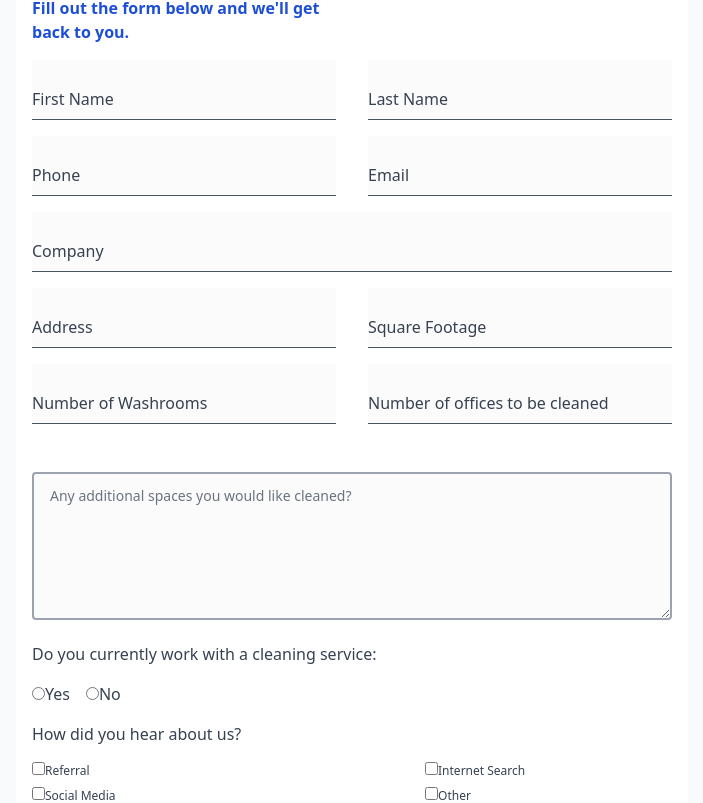
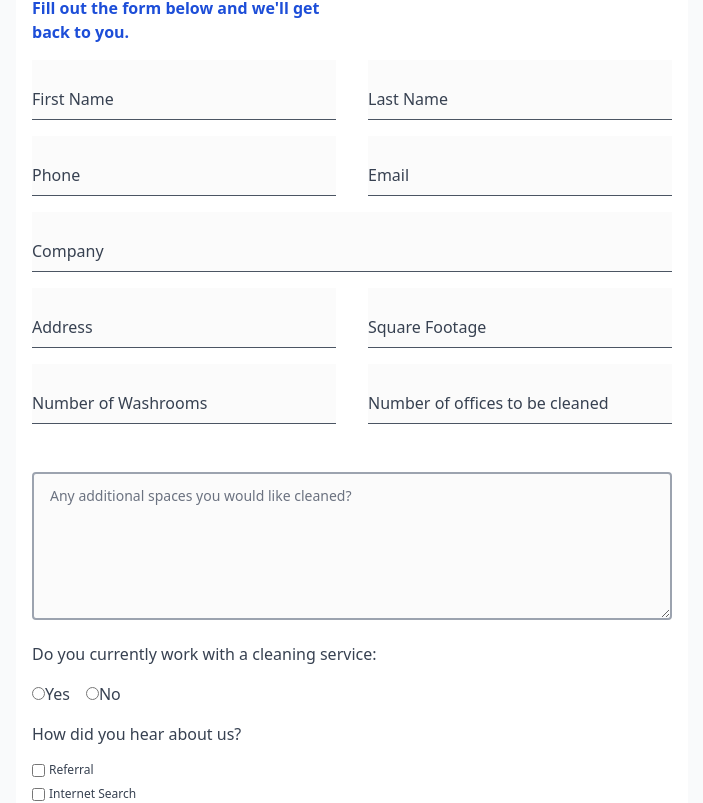
Before and after one commit to perfectscrub/perfect-scrub, a Next.js app: page /quote in a window 1280 px wide. Shown: the part 1000-1803 px from the top of the page, without its empty margins (288-991 px from the left). Built offline with nearby package versions, Linux system fonts and the light colour scheme.

Commit message:
extracted forms to components

```diff
--- a/pages/quote.jsx
+++ b/pages/quote.jsx
@@ -1,5 +1,6 @@
+import MonogramOverlay from "@/components/monogram-overlay/MonogramOverlay";
+import QuoteForm from "@/components/quote-form/QuoteForm";
 import Head from "next/head";
-import Link from "next/link";
 
 const Quote = () => {
   return (
@@ -17,270 +18,13 @@ const Quote = () => {
             Get A Quote
           </h1>
           {/* Monogran Overlay */}
-          <div className="ps-monogram-image object-cover w-72 h-72 absolute -bottom-5 lg:left-0 opacity-20 z-10"></div>
+          <MonogramOverlay />
           {/* Contact Info */}
           <div className="get-a-quote-image w-full lg:w-1/2 place-self-end"></div>
         </section>
 
         {/* Quote Form */}
-        <section className="contact bg-gradient-bl from-gray-50 to-blue-200 px-4 py-12 lg:pt-24 lg:pb-32">
-          {/* Form */}
-          <div className="text-gray-700 bg-white p-4 pb-8 mx-auto max-w-2xl">
-            <h2 className="font-sans text-4xl font-semibold mt-6">
-              Need a quote?
-            </h2>
-            <p className="text-gray-700 font-sans text-xl font-semibold mt-4 lg:w-1/2 italic">
-              or do you have a{" "}
-              <Link className="text-blue-500 underline" href="/contact">
-                question
-              </Link>
-              ?
-            </p>
-            <p className="text-blue-700 font-sans text-base font-semibold mt-4 lg:w-1/2">
-              Fill out the form below and we'll get back to you.
-            </p>
-            <form
-              action="success"
-              name="quote-large-form"
-              data-netlify="true"
-              autocomplete="off"
-              netlify-honeypot="bot-field"
-            >
-              <p className="hidden">
-                <label>
-                  Don’t fill this out if you’re human:{" "}
-                  <input name="bot-field" />
-                </label>
-              </p>
-              <div className="flex flex-col md:flex-row justify-between gap-x-8">
-                <div className="input-animated md:w-1/2">
-                  <input
-                    type="text"
-                    id="name"
-                    className="required-input"
-                    name="name"
-                    required
-                    pattern="\S+.*"
-                    minlength="1"
-                    maxlength="30"
-                    placeholder="the placeholder"
-                  />
-                  <label htmlFor="name" className="label-name">
-                    <span className="content-name">First Name</span>
-                  </label>
-                </div>
-                <div className="input-animated md:w-1/2">
-                  <input
-                    type="text"
-                    id="lastname"
-                    className="optional-input"
-                    name="lastname"
-                    minlength="0"
-                    maxlength="30"
-                    title="Please fill a last name. Not required."
-                    placeholder="the placeholder"
-                  />
-                  <label htmlFor="lastname" className="label-lastname">
-                    <span className="content-optional">Last Name</span>
-                  </label>
-                </div>
-              </div>
-              <div className="flex flex-col md:flex-row justify-between gap-x-8">
-                <div className="input-animated md:w-1/2">
-                  <input
-                    type="tel"
-                    id="phone"
-                    className="required-input"
-                    name="phone"
-                    required
-                    pattern="^\d{10}$"
-                    minlength="10"
-                    maxlength="10"
-                    title="No spaces required"
-                    placeholder="the placeholder"
-                  />
-                  <label htmlFor="phone" className="label-phone">
-                    <span className="content-phone">Phone</span>
-                  </label>
-                </div>
-                <div className="input-animated md:w-1/2">
-                  <input
-                    type="email"
-                    id="email"
-                    className="required-input"
-                    name="email"
-                    required
-                    placeholder="the placeholder"
-                  />
-                  <label htmlFor="email" className="label-email">
-                    <span className="content-email">Email</span>
-                  </label>
-                </div>
-              </div>
-              <div className="input-animated">
-                <input
-                  type="text"
-                  id="company"
-                  className="optional-input"
-                  name="company"
-                  pattern="\S*.*"
-                  maxlength="100"
-                  title="Please fill a company name. Not required."
-                  placeholder="the placeholder"
-                />
-                <label htmlFor="company" className="label-company">
-                  <span className="content-optional">Company</span>
-                </label>
-              </div>
-              <div className="flex flex-col md:flex-row justify-between gap-x-8">
-                <div className="input-animated md:w-1/2">
-                  <input
-                    type="text"
-                    id="address"
-                    className="optional-input"
-                    name="address"
-                    maxlength="150"
-                    title="Office Address"
-                    placeholder="the placeholder"
-                  />
-                  <label htmlFor="address" className="label-address">
-                    <span className="content-address">Address</span>
-                  </label>
-                </div>
-                <div className="input-animated md:w-1/2">
-                  <input
-                    type="number"
-                    id="sq-footage"
-                    className="optional-input"
-                    name="sq-footage"
-                    placeholder="the placeholder"
-                  />
-                  <label htmlFor="sq-footage" className="label-sq-footage">
-                    <span className="content-sq-footage">Square Footage</span>
-                  </label>
-                </div>
-              </div>
-              <div className="flex flex-col md:flex-row justify-between gap-x-8">
-                <div className="input-animated md:w-1/2">
-                  <input
-                    type="number"
-                    id="washrooms"
-                    className="optional-input"
-                    name="washrooms"
-                    maxlength="150"
-                    title="Number of washrooms"
-                    placeholder="the placeholder"
-                  />
-                  <label htmlFor="washrooms" className="label-washrooms">
-                    <span className="content-washrooms">
-                      Number of Washrooms
-                    </span>
-                  </label>
-                </div>
-                <div className="input-animated md:w-1/2">
-                  <input
-                    type="number"
-                    id="offices"
-                    className="optional-input"
-                    name="offices"
-                    placeholder="the placeholder"
-                  />
-                  <label htmlFor="offices" className="label-offices">
-                    <span className="content-offices">
-                      Number of offices to be cleaned
-                    </span>
-                  </label>
-                </div>
-              </div>
-              <div>
-                <textarea
-                  className="rounded"
-                  name="question"
-                  placeholder="Any additional spaces you would like cleaned?"
-                  id="question"
-                  cols="30"
-                  rows="5"
-                  minLength="10"
-                  maxLength="100"
-                  required
-                ></textarea>
-              </div>
-              <p className="my-4">
-                Do you currently work with a cleaning service:
-              </p>
-              <div className="flex gap-4 my-4">
-                <div>
-                  <input
-                    type="radio"
-                    id="yes"
-                    name="previous-cleaning-service"
-                    value="yes"
-                  />
-                  <label for="yes" className="label-yes">
-                    Yes
-                  </label>
-                </div>
-                <div>
-                  <input
-                    type="radio"
-                    id="no"
-                    name="previous-cleaning-service"
-                    value="no"
-                  />
-                  <label for="no" className="label-no">
-                    No
-                  </label>
-                </div>
-              </div>
-              <p className="my-4">How did you hear about us?</p>
-              <div className="grid grid-col-4 gap-2 my-4 text-xs">
-                <label for="">
-                  <input
-                    type="checkbox"
-                    id=""
-                    name="found-by-referral"
-                    value="referral"
-                  />
-                  Referral
-                </label>
-                <label for="search" className="col-start-3">
-                  <input
-                    type="checkbox"
-                    id="search"
-                    name="found-by-search"
-                    value="search"
-                  />
-                  Internet Search
-                </label>
-                <label for="social-media">
-                  <input
-                    type="checkbox"
-                    id="social-media"
-                    name="found-by-social-media"
-                    value="social-media"
-                  />
-                  Social Media
-                </label>
-                <label for="other" className="col-start-3">
-                  <input
-                    type="checkbox"
-                    id="other"
-                    name="found-by-other"
-                    value="other"
-                  />
-                  Other
-                </label>
-              </div>
-              <button
-                type="submit"
-                id="submit-button"
-                className="w-full md:w-1/2 uppercase font-semibold text-center px-5 py-3 shadow-md my-4 lg:mb-0 bg-blue-600 border border-blue-500 text-white hover:bg-blue-500 hover:border-blue-400 focus:ring-4 focus:ring-green-300"
-              >
-                Get Quote
-              </button>
-            </form>
-          </div>
-        </section>
+        <QuoteForm />
 
         {/* Google Map Location*/}
         {/* <section className="relative h-96">
```
